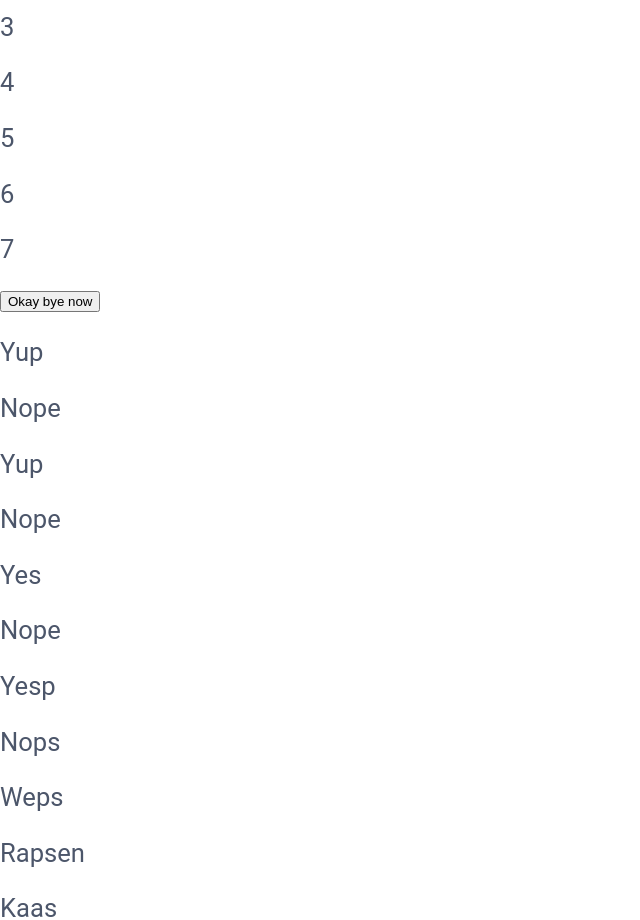
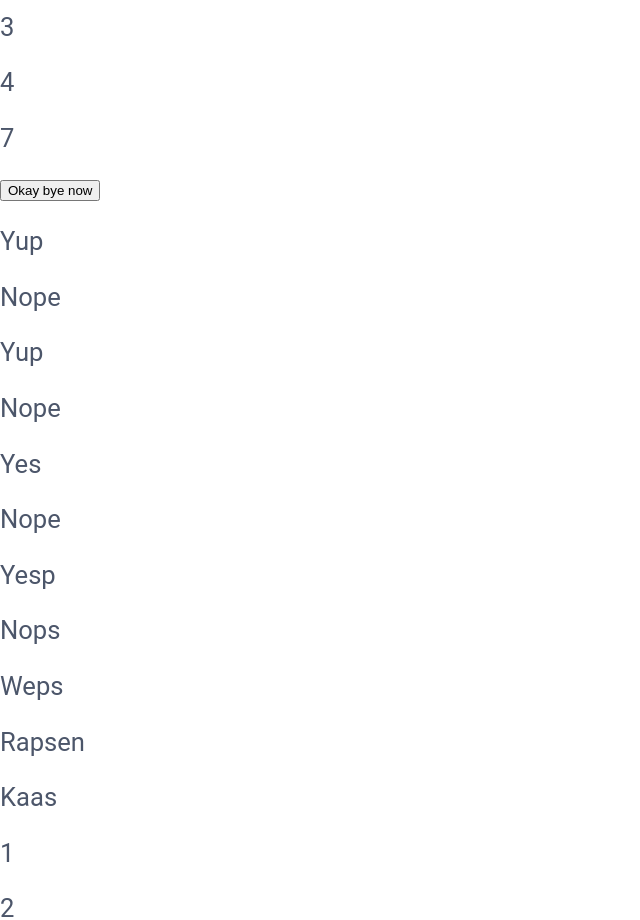
Before and after one commit to DylanMeivis/Portfolio, a React (Create React App) app: page / in a window 1280 px wide. Shown: the part 1940-2860 px from the top of the page, without its empty margins (0-640 px from the left). Built offline with nearby package versions, Linux system fonts and the light colour scheme.

Commit message:
Update App.js

```diff
--- a/src/App.js
+++ b/src/App.js
@@ -42,8 +42,6 @@ function App() {
             <h3>2</h3>
             <h3>3</h3>
             <h3>4</h3>
-            <h3>5</h3>
-            <h3>6</h3>
             <h3>7</h3>
             <button>Okay bye now</button>
             <h3>Yup</h3>
```
